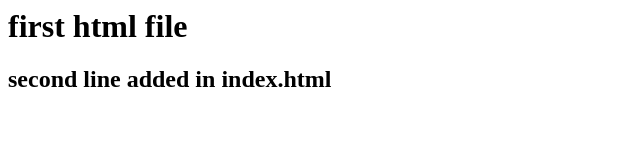
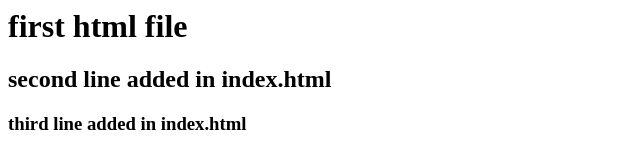
Before and after one commit to gcpmay2023babu/june19_repo, a plain HTML site: page index.html in a window 1280 px wide. Shown: the whole page, without its empty margins (0-640 px from the left). Drawn offline with Linux system fonts and the light colour scheme.

Commit message:
fourth commit

```diff
--- a/index.html
+++ b/index.html
@@ -1,2 +1,3 @@
 <h1>first html file</h1>
 <h2>second line added in index.html</h2>
+<h3>third line added in index.html</h3>
```
